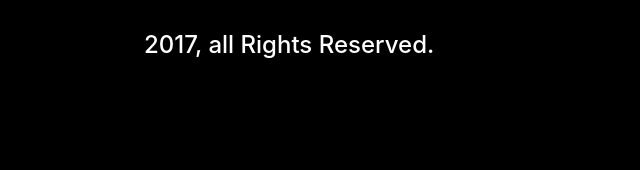
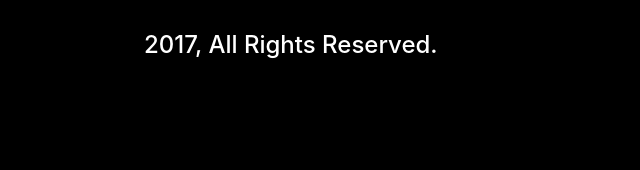
Before and after one commit to rohanibra/first-assignment, a plain HTML site: page index.html in a window 1280 px wide. Shown: the part 6738-6908 px from the top of the page, 20-660 px from the left. Drawn offline with Linux system fonts and the light colour scheme.

Commit message:
add file

```diff
--- a/index.html
+++ b/index.html
@@ -145,7 +145,7 @@
       </div>
       <div class="end">
 
-        <p class="lol"> 2017, all Rights Reserved.</p>
+        <p class="lol"> 2017, All Rights Reserved.</p>
         <p class="hol">Unsubscribe</p>
 
       </div>
```
